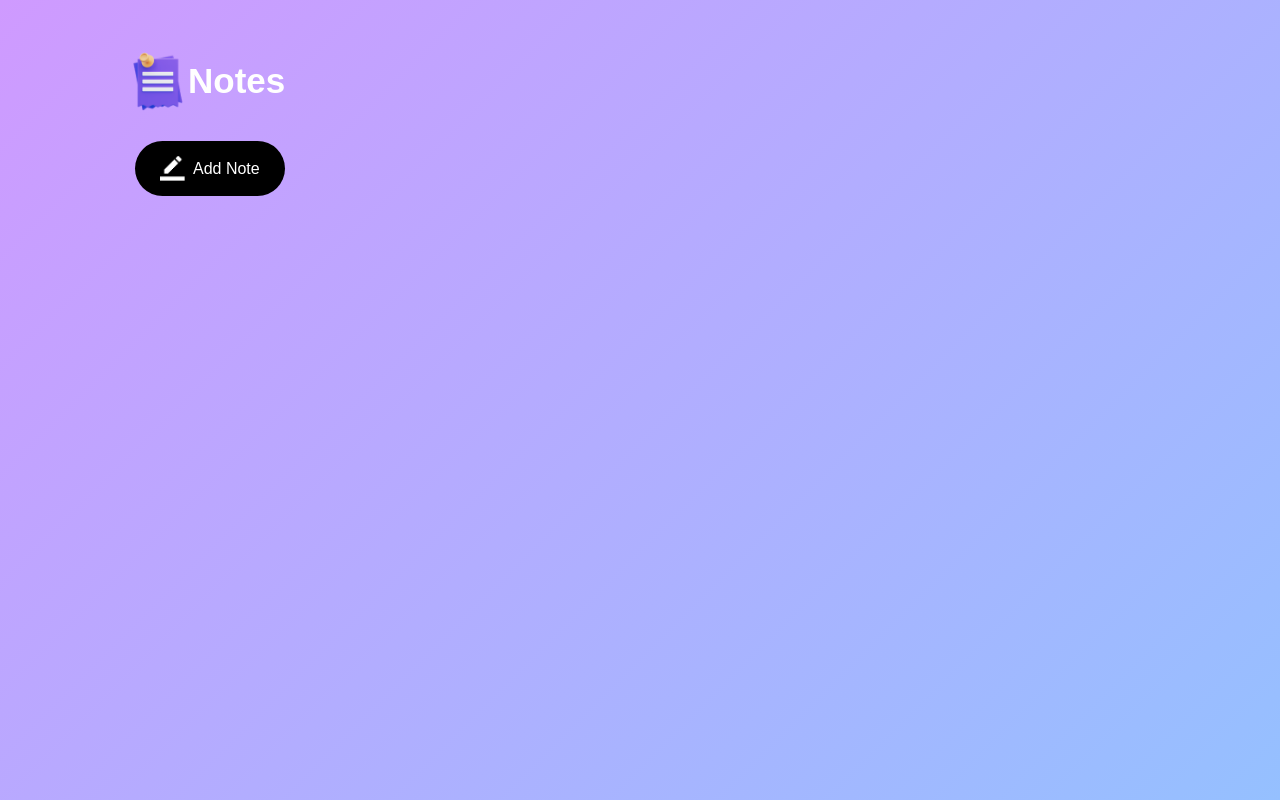
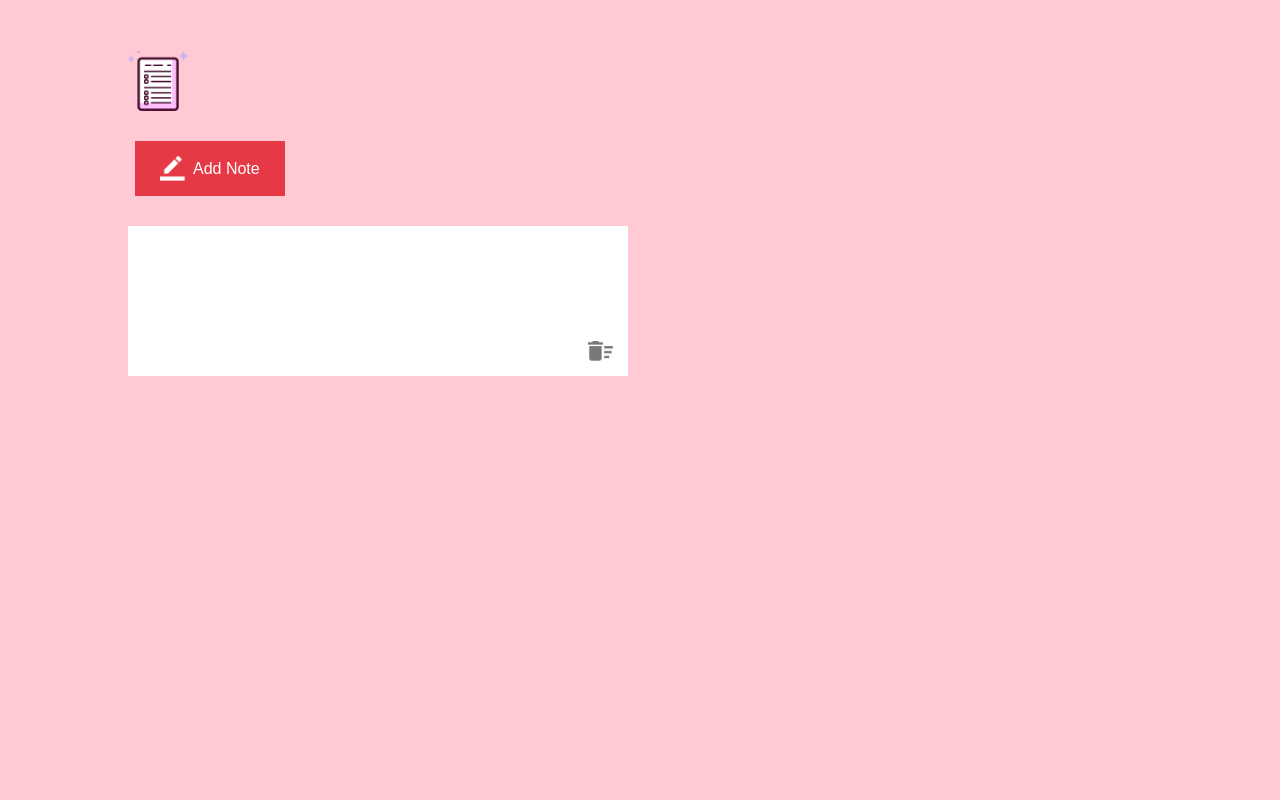
Before and after one commit to julekwinn/NoteApp, a plain HTML site: page index.html in a window 1280 px wide. Both pictures are taken after a click on the button "Add Note". Drawn offline with Linux system fonts and the light colour scheme.

Commit message:
Version 1.0

```diff
--- a/Main.js
+++ b/Main.js
@@ -2,3 +2,19 @@ const notesContainer = document.querySelector(".notes-container");
 const createBtn = document.querySelector(".btn");
 
 let notes = document.querySelectorAll(".input-box")
+
+
+createBtn.addEventListener("click", ()=>{
+    let inputBox = document.createElement("p");
+    let img = document.createElement("img");
+    inputBox.className = "input-box";
+    inputBox.setAttribute("contenteditable","true");
+    img.src = "images/delete.png";
+    notesContainer.appendChild(inputBox).appendChild(img);
+})
+
+notesContainer.addEventListener("click",function(e){
+    if(e.target.tagName ==="IMG"){
+        e.target.parentElement.remove();
+    }
+})
--- a/index.html
+++ b/index.html
@@ -8,7 +8,7 @@
 </head>
 <body>
     <div class="container">
-        <h1> <img src="images/notes.png">Notes</h1>
+        <h1> <img src="images/test.png"></h1>
         <button class="btn"><img src="images/edit.png">Add Note</button>
         <div class="notes-container">
             <!-- <p contenteditable="True" class="input-box">
--- a/style.css
+++ b/style.css
@@ -8,8 +8,8 @@
 .container{
     width: 100%;
     min-height: 100vh;
-    background: linear-gradient(135deg, #cf9aff, #95c0ff);
-    color: #fff;
+    background: #ffcad4;
+    color: #e63946;
     padding-top: 4%;
     padding-left: 10%;
 }
@@ -33,12 +33,12 @@
 .container button{
     display: flex;
     align-items: center;
-    background: #000000;
+    background: #e63946;
     color: #fff;
     font-size: 16px;
     outline: 0;
     border: 0;
-    border-radius: 40px;
+    /* border-radius: 40px; */
     padding: 15px 25px;
     margin: 30px 7px;
     cursor: pointer;
@@ -55,7 +55,7 @@
     padding: 20px;
     margin: 20px 0;
     outline: none;
-    border-radius: 5px ;
+    /* border-radius: 5px ; */
 }
 
 .input-box img{
```
Also changed, not shown: images/test.png (added).
